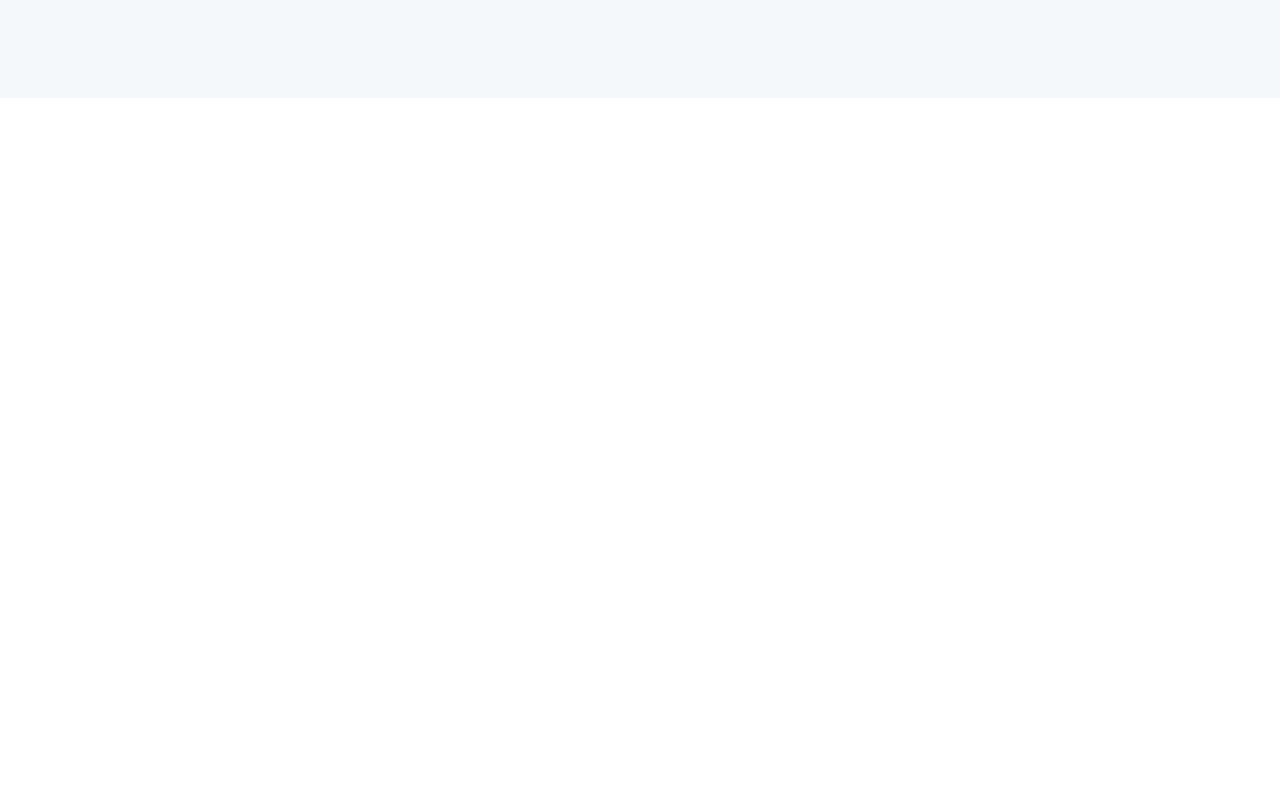
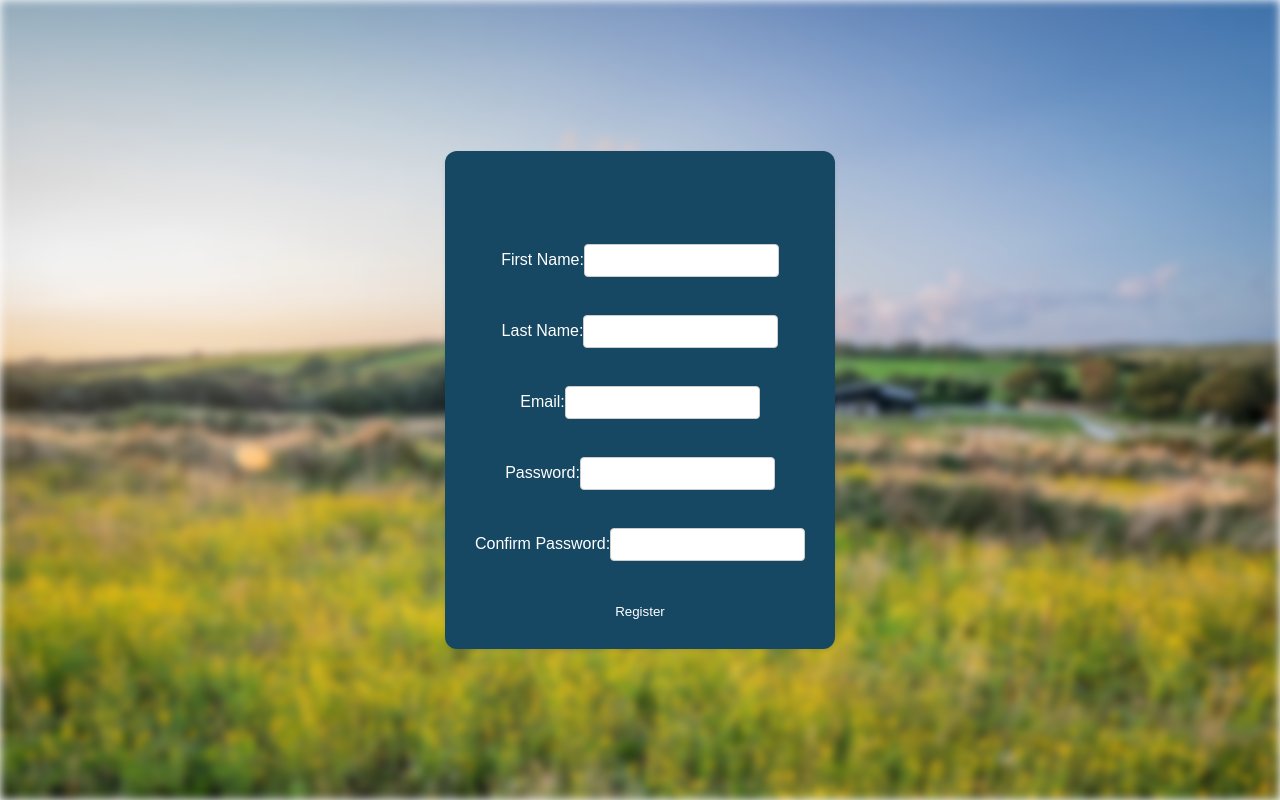
Before and after one commit to mrabasovic/rnaepzadatak1, a React (Create React App) app: page /login in a window 1280 px wide. Built offline with nearby package versions, Linux system fonts and the light colour scheme.

Commit message:
Added login and register screens

```diff
--- a/src/App.js
+++ b/src/App.js
@@ -4,15 +4,16 @@ import { BrowserRouter as Router, Route, Link, Routes } from 'react-router-dom';
 // import About from './screens/AboutUs/About';
 // import Contact from './screens/Contact/Contact';
 // import Login from './screens/Login/Login';
-// import Register from './screens/Register/Register';
+import Register from './screens/Register/Register';
 import NavBar from './components/NavBar';
 // import OurTravelers from './screens/OurTravelers';
 // import DestinationDetails from './screens/DestinationDetails';
+import Login from './screens/Login/Login';
 
 
 function App() {
   return (
-    <NavBar />
+    <Register />
   )
   //   <Router>
   //     <div>
--- a/src/components/AuthCard/AuthCard.css
+++ b/src/components/AuthCard/AuthCard.css
@@ -6,6 +6,14 @@
   width: 350px;
   text-align: center;
   font-family: 'Arial', sans-serif;
+  top: -10%;
+}
+
+.card-container {
+  display: flex;
+  justify-content: center;
+  align-items: center;
+  height: 100vh; /* Adjust as needed */
 }
 
 .login {
@@ -43,7 +51,6 @@
   color: #ffffff;
   padding: 10px;
   border: none;
-    border-radius: 10px;
   cursor: pointer;
 }
 
@@ -54,4 +61,6 @@
   text-decoration: underline;
 }
 
-  /* You can customize these styles further based on your preferences */
+.loginRegisterBtn {
+  border-radius: 8px;
+}
--- /dev/null
+++ b/src/screens/Login/Login.css
@@ -0,0 +1,17 @@
+.login-container {
+    display: flex;
+    align-items: center;
+    justify-content: center;
+    min-height: 100vh;
+  }
+
+  .background-image {
+    position: fixed;
+    top: 0;
+    left: 0;
+    width: 100vw;
+    height: 100vh;
+    background-size: cover;
+    filter: blur(5px);
+    z-index: -1;
+  }
--- /dev/null
+++ b/src/screens/Login/Login.js
@@ -0,0 +1,32 @@
+// Login.js
+import React, { useState } from 'react';
+import AuthCard from '../../components/AuthCard/AuthCard.tsx';
+import '../Login/Login.css';
+import background1 from '../../assets/5.jpg';
+
+const Login = () => {
+  const handleSubmit = (formData) => {
+    formData.preventDefault();
+    // Perform authentication logic here (e.g., send data to a backend API)
+    console.log('Login form submitted:', formData);
+  };
+
+  // disable scroll
+  React.useEffect(() => {
+    document.body.style.overflow = 'hidden';
+
+    return () => {
+      document.body.style.overflow = 'visible';
+    };
+  }, []);
+
+  return (
+    <div className="login-container">
+      <img src={background1} className="background-image"/>
+      <div className="background-image"></div>
+      <AuthCard type="login" onSubmit={handleSubmit} />
+    </div>
+  );
+};
+
+export default Login;
--- /dev/null
+++ b/src/screens/Register/Register.css
@@ -0,0 +1,17 @@
+.register-container {
+    display: flex;
+    align-items: center;
+    justify-content: center;
+    min-height: 100vh;
+  }
+
+  .background-image {
+    position: fixed;
+    top: 0;
+    left: 0;
+    width: 100vw;
+    height: 100vh;
+    background-size: cover;
+    filter: blur(5px);
+    z-index: -1;
+  }
--- /dev/null
+++ b/src/screens/Register/Register.js
@@ -0,0 +1,31 @@
+import React, { useState } from 'react';
+import AuthCard from '../../components/AuthCard/AuthCard.tsx';
+import '../Register/Register.css';
+import background1 from '../../assets/22.jpg';
+
+const Register = () => {
+  const handleSubmit = (formData) => {
+    formData.preventDefault();
+    // Perform authentication logic here (e.g., send data to a backend API)
+    console.log('Login form submitted:', formData);
+  };
+
+  // disable scroll
+  React.useEffect(() => {
+    document.body.style.overflow = 'hidden';
+
+    return () => {
+      document.body.style.overflow = 'visible';
+    };
+  }, []);
+
+  return (
+    <div className="register-container">
+      <img src={background1} className="background-image"/>
+      <div className="background-image"></div>
+      <AuthCard type="register" onSubmit={handleSubmit} />
+    </div>
+  );
+};
+
+export default Register;
```
Lines whose indentation alone changed are shown as unchanged.
